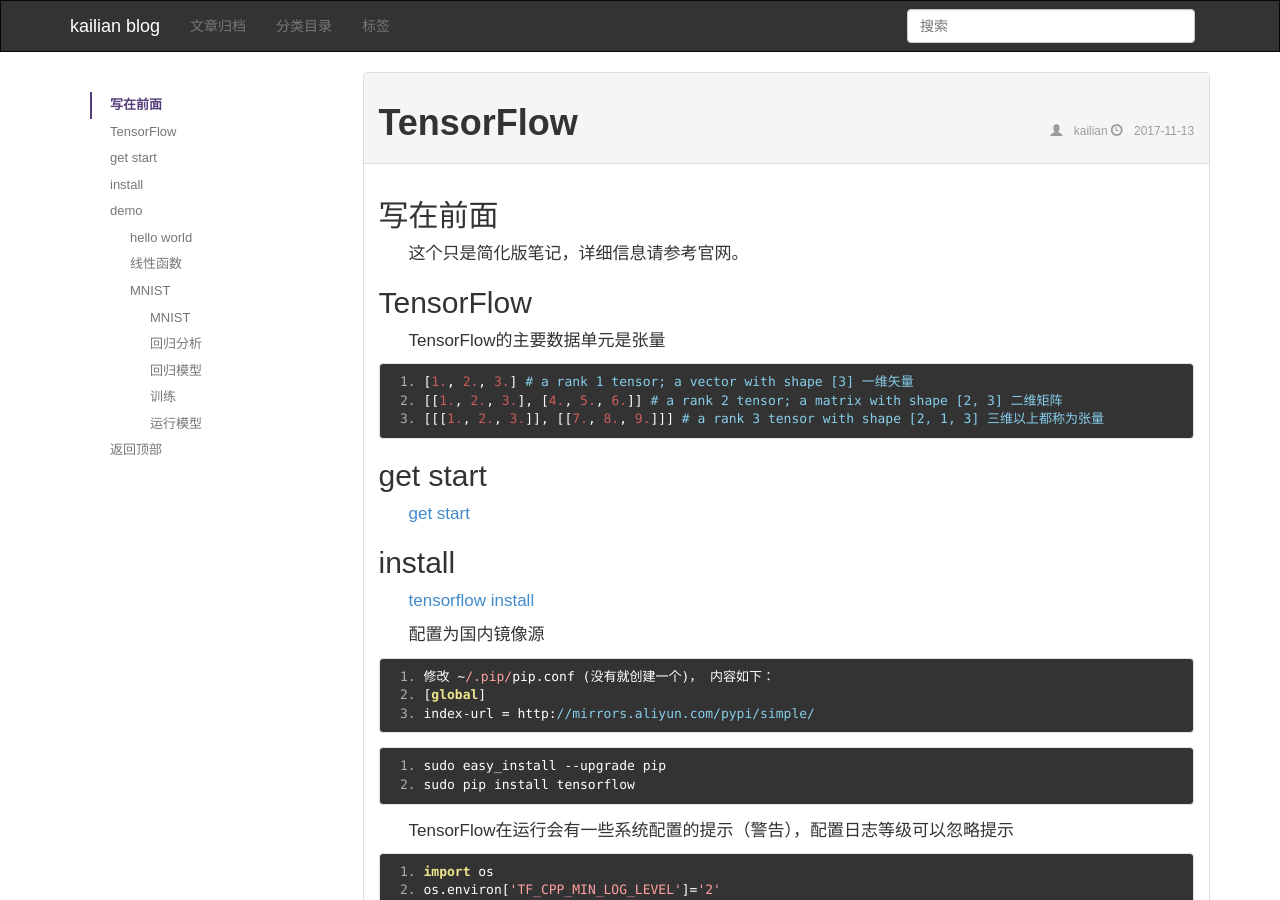
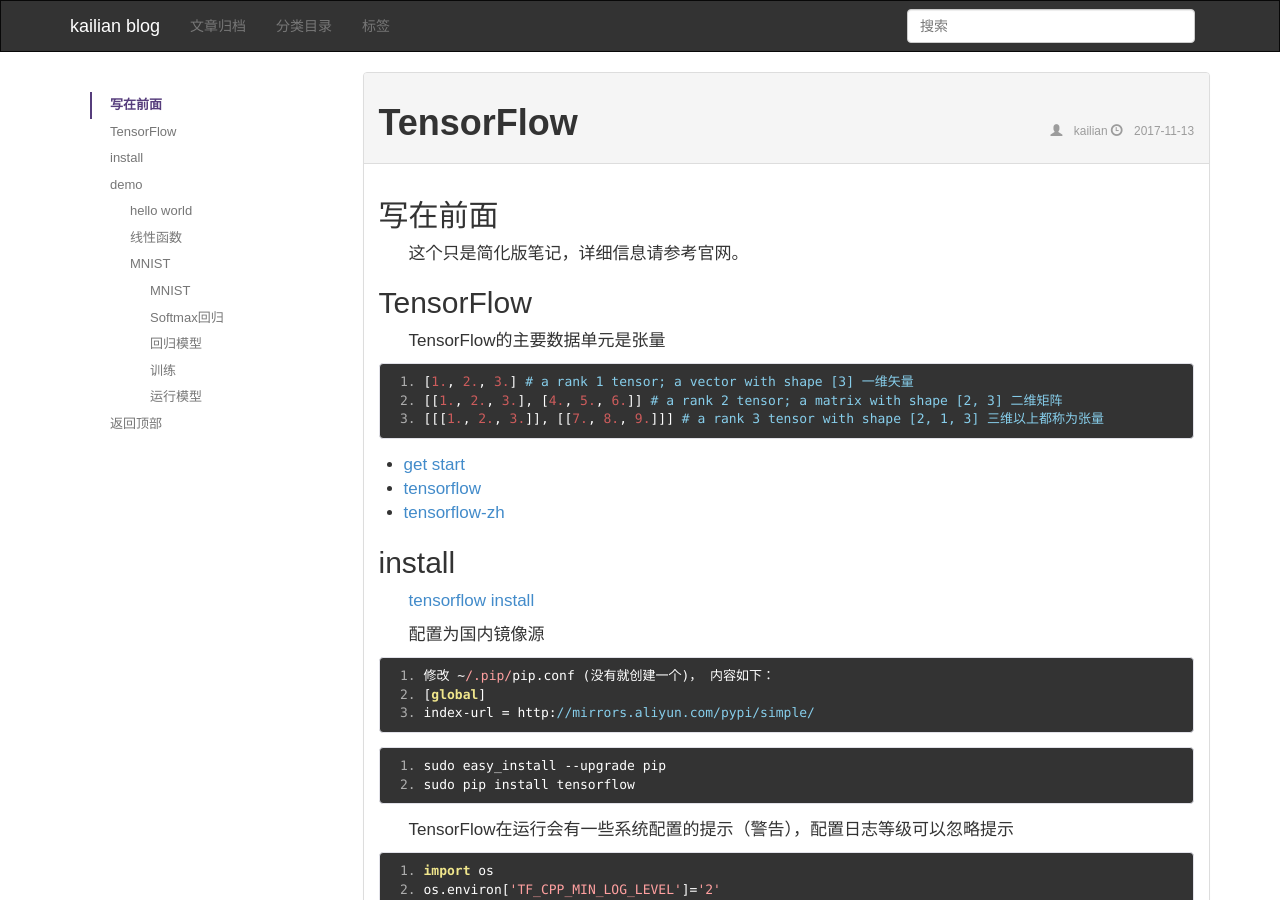
Before and after one commit to kailian/kailian.github.io, a Jekyll site: the page built from _posts/2017-11-13-tensorflow.md, in a window 1280 px wide and 900 px high. Built offline with Jekyll 4.4.1, drawn with Linux system fonts in a browser that asks for light colours; comment, search, counter and statistics services are not loaded.

Commit message:
【文章】TensorFlow

```diff
--- a/_posts/2017-11-13-tensorflow.md
+++ b/_posts/2017-11-13-tensorflow.md
@@ -22,9 +22,9 @@
 
 <!--break-->
 
-## get start
-
-[get start](https://www.tensorflow.org/get_started/)
+- [get start](https://www.tensorflow.org/get_started/)
+- [tensorflow](https://github.com/tensorflow/tensorflow)
+- [tensorflow-zh](https://github.com/jikexueyuanwiki/tensorflow-zh)
 
 ## install
 
@@ -154,7 +154,7 @@
 
 ![mnist-train-ys](/images/201711/mnist-train-ys.png)
 
-#### 回归分析
+#### Softmax回归
 
 回归分析（Softmax Regressions）是确定两种或两种以上变量间相互依赖的定量关系的一种统计分析方法。
 
```
